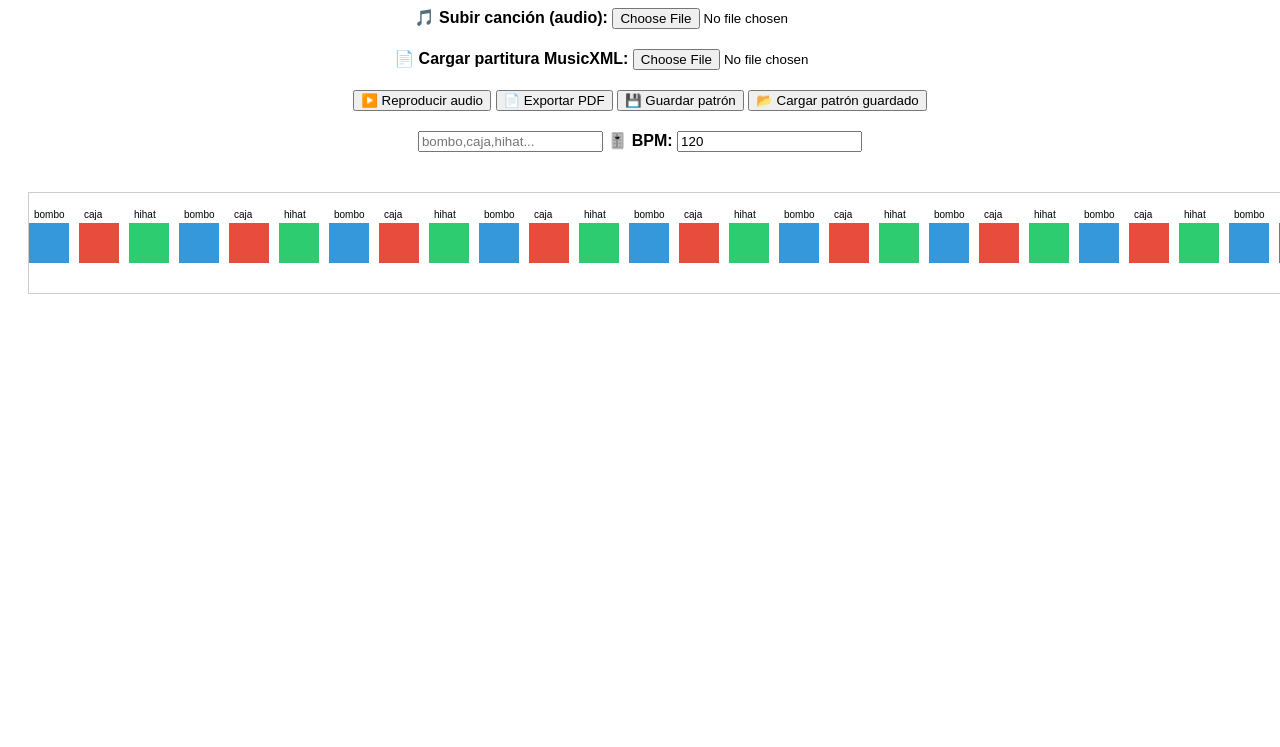
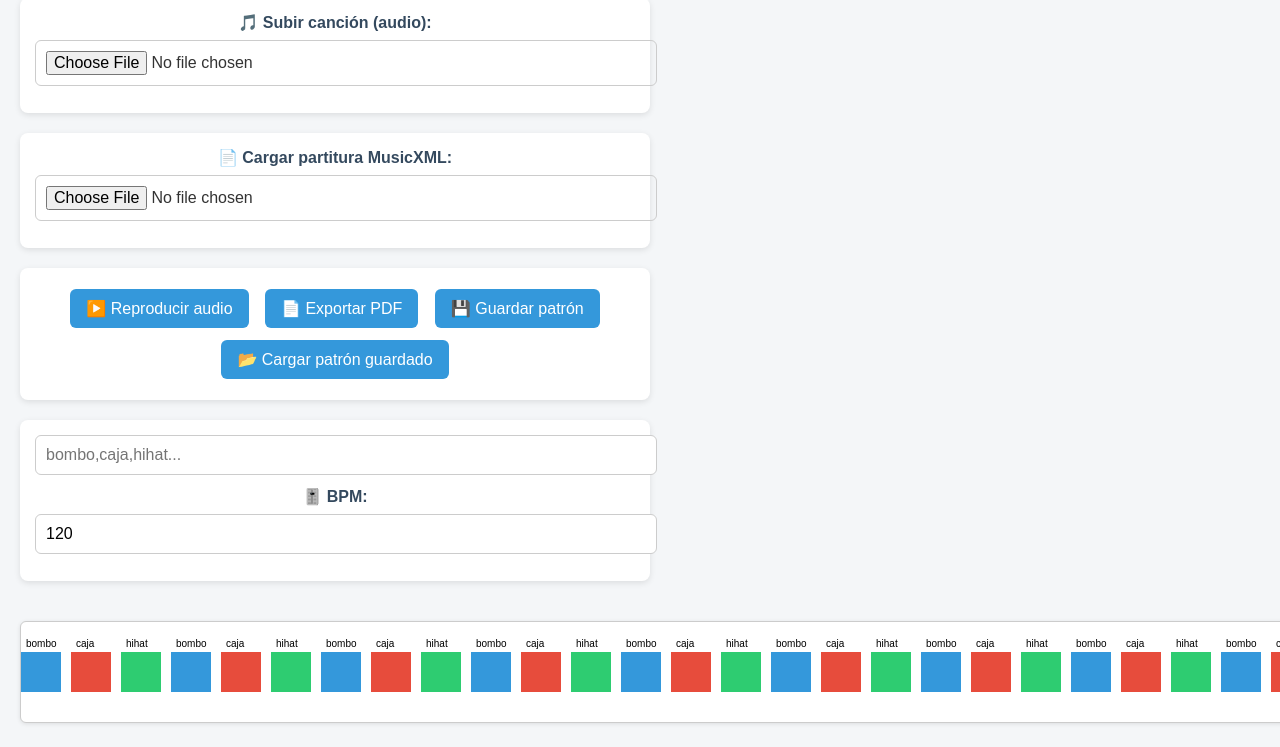
Before and after one commit to pgb2409/partitura-bateria, a plain HTML site: page index.html in a window 1280 px wide. Shown: the part 100-847 px from the top of the page. Before the commit the page ends 800 px from the top, so only its background shows below. Drawn offline with Linux system fonts and the light colour scheme.

Commit message:
Update style.css

```diff
--- a/style.css
+++ b/style.css
@@ -1,9 +1,65 @@
 body {
-  font-family: sans-serif;
+  font-family: 'Segoe UI', Roboto, sans-serif;
+  background-color: #f4f6f8;
+  color: #333;
   text-align: center;
-  padding: 20px;
+  padding: 30px;
+  margin: 0;
 }
+
+h1 {
+  font-size: 2em;
+  margin-bottom: 20px;
+  color: #2c3e50;
+}
+
+.bloque {
+  margin: 20px auto;
+  max-width: 600px;
+  padding: 15px;
+  background-color: #ffffff;
+  border-radius: 8px;
+  box-shadow: 0 2px 6px rgba(0,0,0,0.1);
+}
+
+label {
+  display: block;
+  font-weight: bold;
+  margin-bottom: 8px;
+  color: #34495e;
+}
+
+input[type="file"],
+input[type="text"],
+input[type="number"] {
+  width: 100%;
+  padding: 10px;
+  margin-bottom: 12px;
+  border: 1px solid #ccc;
+  border-radius: 6px;
+  font-size: 1em;
+}
+
+button {
+  background-color: #3498db;
+  color: white;
+  border: none;
+  padding: 10px 16px;
+  margin: 6px;
+  border-radius: 6px;
+  font-size: 1em;
+  cursor: pointer;
+  transition: background-color 0.3s ease;
+}
+
+button:hover {
+  background-color: #2980b9;
+}
+
 canvas {
   border: 1px solid #ccc;
-  margin-top: 20px;
+  margin-top: 30px;
+  background-color: #fff;
+  border-radius: 6px;
+  box-shadow: 0 1px 4px rgba(0,0,0,0.1);
 }
```
